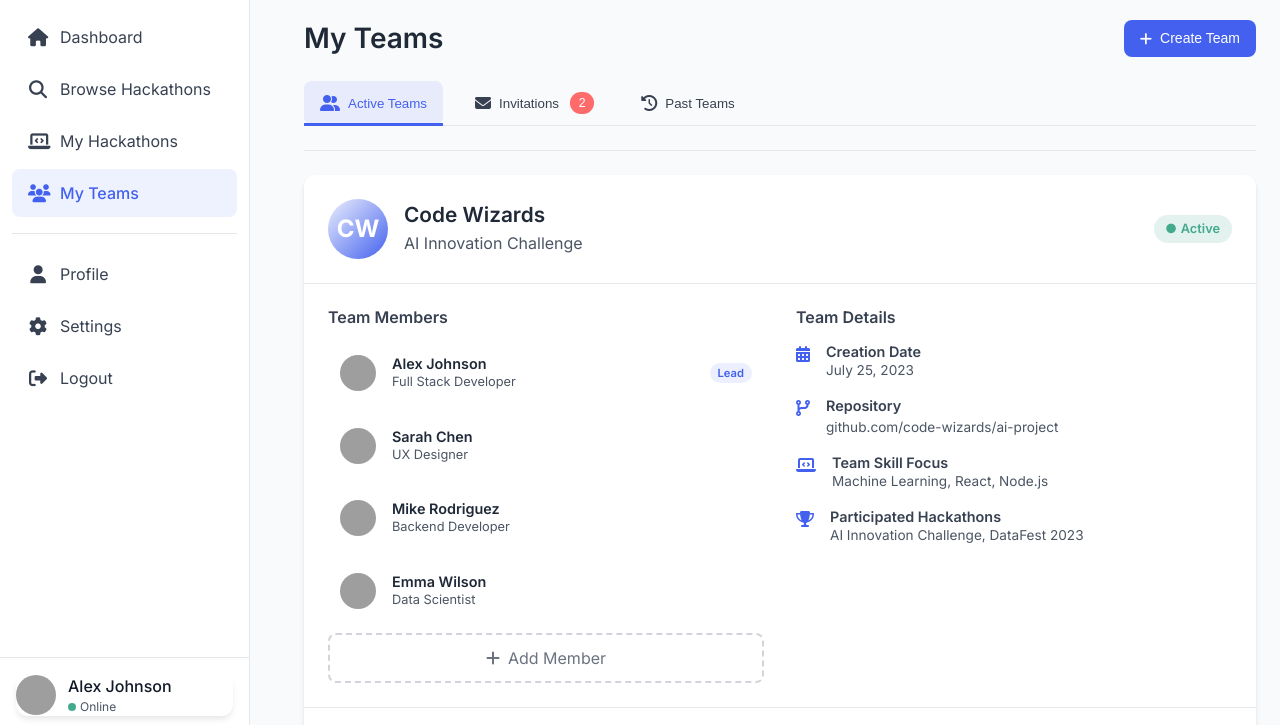
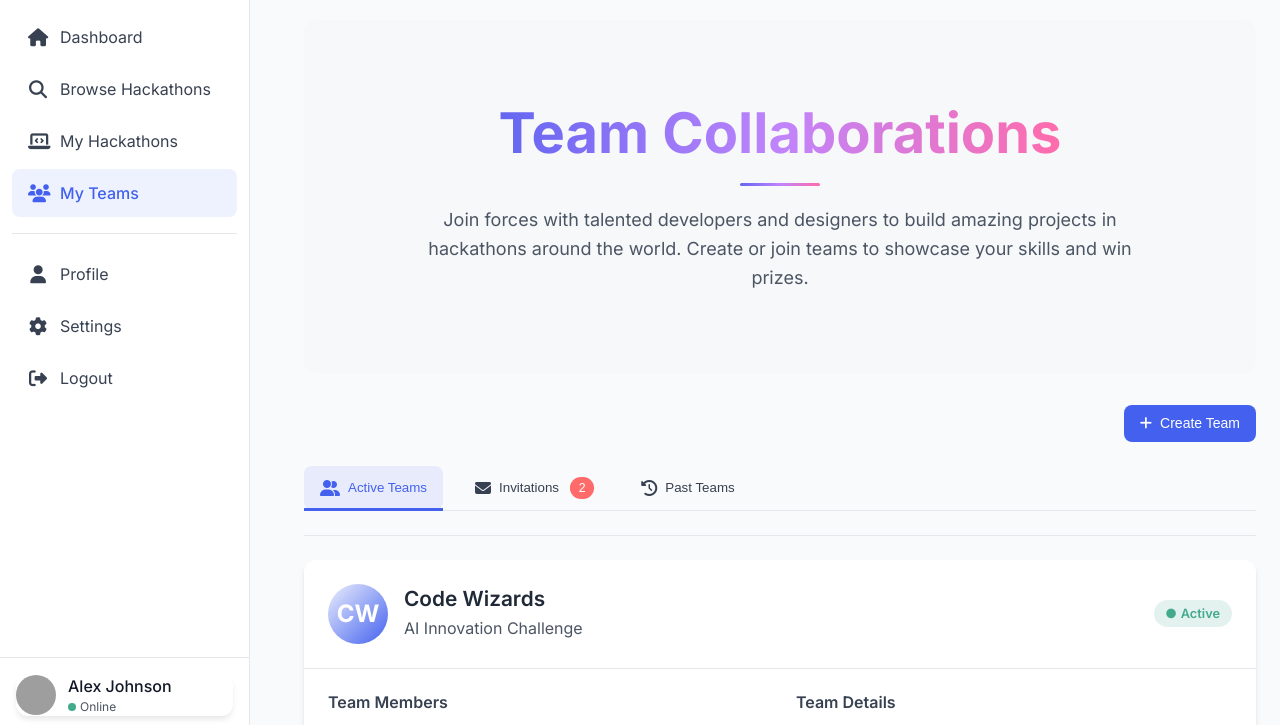
Before and after one commit to whorvn/Studio, a plain HTML site: page pages/team-management.html in a window 1280 px wide. Shown: the part 68-793 px from the top of the page. Drawn offline with Linux system fonts and the light colour scheme; grey boxes are pictures that could not be loaded.

Commit message:
source control

```diff
--- a/components/team-management.css
+++ b/components/team-management.css
@@ -51,8 +51,7 @@
 
 .page-header-actions {
     display: flex;
-    justify-content: space-between;
-    align-items: center;
+    justify-content: flex-end;
     margin-bottom: var(--space-lg);
 }
 
@@ -1008,6 +1007,17 @@
     }
 }
 
+@keyframes fadeSlideUp {
+    0% {
+        opacity: 0;
+        transform: translateY(20px);
+    }
+    100% {
+        opacity: 1;
+        transform: translateY(0);
+    }
+}
+
 /* Responsive styles */
 @media (max-width: 992px) {
     .team-card-body {
@@ -1060,6 +1070,14 @@
         margin-left: 0;
         margin-top: var(--space-sm);
     }
+
+    .hero-title {
+        font-size: 2.5rem;
+    }
+
+    .hero-section {
+        padding: 50px 20px;
+    }
 }
 
 @media (max-width: 576px) {
@@ -1094,6 +1112,14 @@
     .radio-icon {
         margin-right: 0;
         margin-bottom: var(--space-sm);
+    }
+
+    .hero-title {
+        font-size: 2rem;
+    }
+
+    .hero-subtitle {
+        font-size: 1rem;
     }
 }
 
@@ -1291,3 +1317,48 @@
         z-index: 999;
     }
 }
+
+/* Hero Section */
+.hero-section {
+    background-color: #f7f8fa;
+    padding: 80px 20px;
+    text-align: center;
+    display: flex;
+    flex-direction: column;
+    align-items: center;
+    justify-content: center;
+    margin-bottom: var(--space-xl);
+    border-radius: var(--radius-lg);
+    animation: fadeSlideUp 450ms ease-out;
+}
+
+.hero-title {
+    font-family: 'Poppins', 'Inter', sans-serif;
+    font-weight: 800;
+    font-size: 3.5rem;
+    background: linear-gradient(to right, #6366F1, #C084FC, #FF6CAB);
+    -webkit-background-clip: text;
+    background-clip: text;
+    color: transparent;
+    margin: 0 0 1rem;
+    line-height: 1.2;
+}
+
+.gradient-bar {
+    width: 80px;
+    height: 3px;
+    border-radius: 9999px;
+    background: linear-gradient(to right, #6366F1, #C084FC, #FF6CAB);
+    margin: 0 auto 20px;
+}
+
+.hero-subtitle {
+    font-size: 1.125rem;
+    color: #4B5563;
+    max-width: 760px;
+    line-height: 1.6;
+    margin: 0 auto;
+}
+
+/* Add Poppins font */
+@import url('https://fonts.googleapis.com/css2?family=Poppins:wght@800&display=swap');
--- a/pages/team-management.html
+++ b/pages/team-management.html
@@ -126,8 +126,13 @@
 
             <!-- Team Management content -->
             <main class="teams-container">
+                <div class="hero-section">
+                    <h1 class="hero-title">Team Collaborations</h1>
+                    <div class="gradient-bar"></div>
+                    <p class="hero-subtitle">Join forces with talented developers and designers to build amazing projects in hackathons around the world. Create or join teams to showcase your skills and win prizes.</p>
+                </div>
+
                 <div class="page-header-actions">
-                    <h1>My Teams</h1>
                     <button class="btn btn-primary" id="createTeamBtn">
                         <i class="fas fa-plus"></i> Create Team
                     </button>
```
